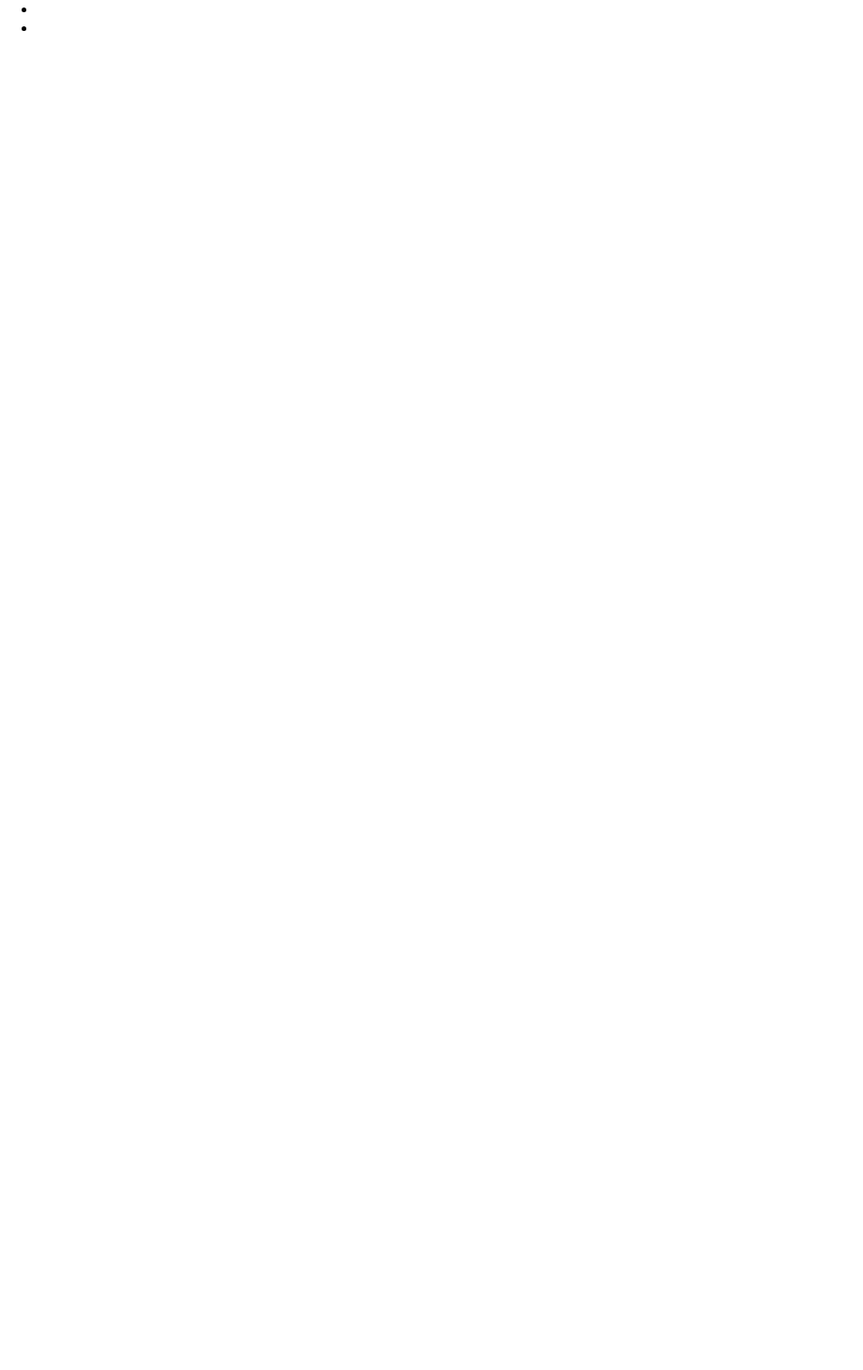
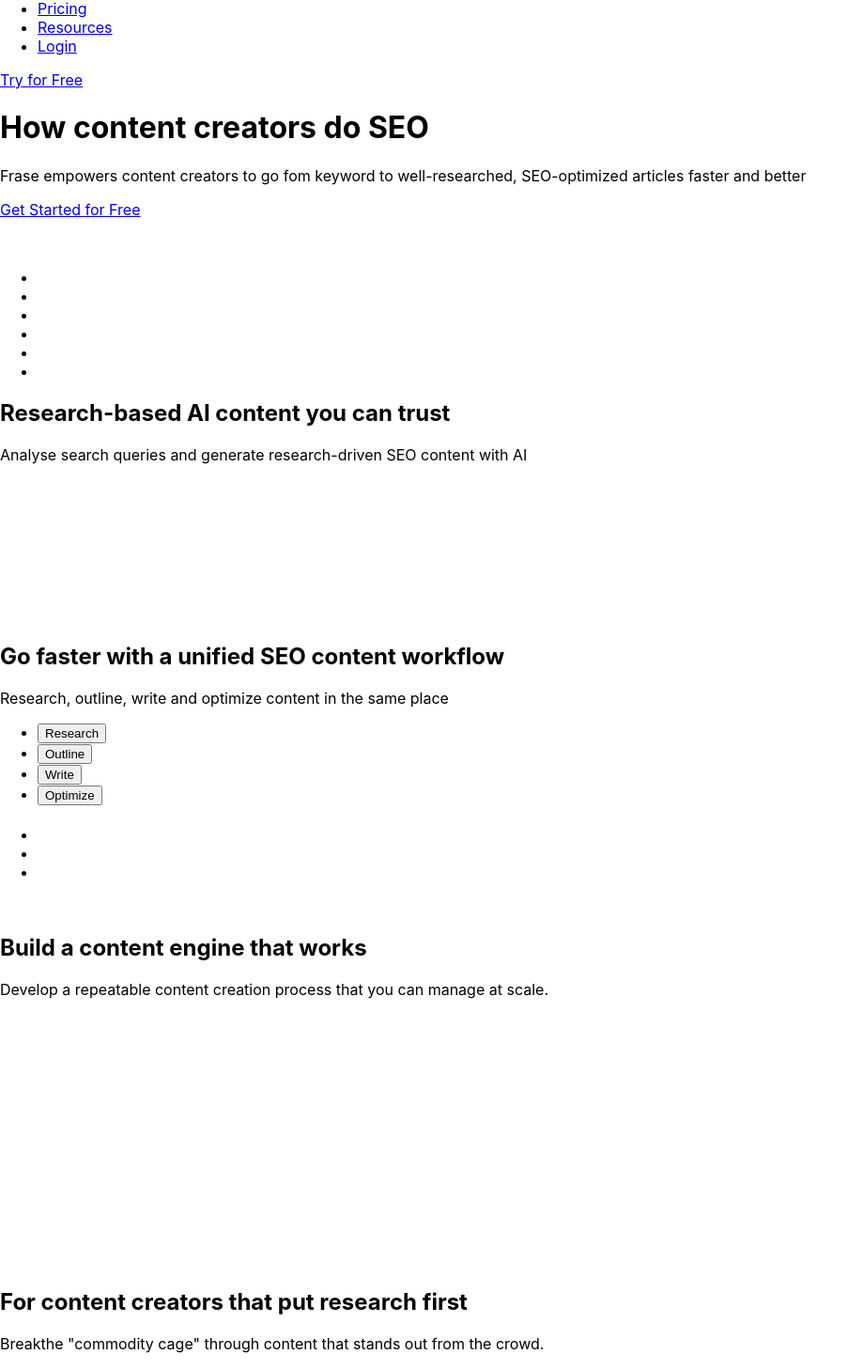
Before and after one commit to Petzlc/landing-page-clone, a JavaScript app: page / in a window 1280 px wide. Shown: the part 37-1495 px from the top of the page at 94% size, without its empty margins (0-919 px from the left). Before the commit the page ends 800 px from the top, so only its background shows below. Built offline with nearby package versions, Linux system fonts and the light colour scheme; the HTML template or start-up script is replaced by a standard one.

Commit message:
Add all the elements except for footer and main

```diff
--- a/src/App.js
+++ b/src/App.js
@@ -4,14 +4,209 @@
   return (
     <div className={styles.app}>
       <header>
+        <div>
+          <img></img>
+          <a>frase</a>
+        </div>
         <nav>
+          <ul>
+            <li>
+              <a href="/">Pricing</a>
+            </li>
+            <li>
+              <a href="/">Resources</a>{' '}
+              {/* another list appears when you hover*/}
+            </li>
+            <li>
+              <a href="/">Login</a>
+            </li>
+          </ul>
+        </nav>
+        <a href="/" class="button">
+          Try for Free
+        </a>{' '}
+        {/* hover effect, and color change after clicking */}
+      </header>
+      <div>
+        <h1>How content creators do SEO</h1>
+        <p>
+          Frase empowers content creators to go fom keyword to well-researched,
+          SEO-optimized articles faster and better
+        </p>
+        <a href="/" class="button">
+          Get Started for Free
+        </a>{' '}
+        {/* hover effect and color change after clicking */}
+        <p></p>
+      </div>
+      <div>
+        {' '}
+        {/* maybe better to put it in the <div> with h1,h2?? */}
+        <img></img>
+      </div>
+      <div>
+        <p></p>
+      </div>
+      <div>
+        {' '}
+        {/* Digitas, ptc, coursera, talkspace, merkle, career karma */}
+        <ul>
+          <li>
+            <img></img>
+          </li>
+          <li>
+            <img></img>
+          </li>
+          <li>
+            <img></img>
+          </li>
+          <li>
+            <img></img>
+          </li>
+          <li>
+            <img></img>
+          </li>
+          <li>
+            <img></img>
+          </li>
+        </ul>
+      </div>
+      <div>
+        <h2>Research-based AI content you can trust</h2>
+        <p>
+          Analyse search queries and generate research-driven SEO content with
+          AI
+        </p>
+      </div>
+      <div>
+        {' '}
+        {/* again maybe redundant to have an extra div here?? */}
+        <video></video>
+      </div>
+      <div>
+        <h2>Go faster with a unified SEO content workflow</h2>
+        <p>Research, outline, write and optimize content in the same place</p>
+      </div>
+      <div>
+        <ul>
+          {' '}
+          {/* the four buttons change 2 <div> underneath. color change when hover and after clicking */}
+          <li>
+            <button>Research</button>
+          </li>
+          <li>
+            <button>Outline</button>
+          </li>
+          <li>
+            <button>Write</button>
+          </li>
+          <li>
+            <button>Optimize</button>
+          </li>
+        </ul>
+      </div>
+      <div>
+        {' '}
+        {/* Textfields and img changing after clicking on 4 buttons above */}
+        <div>
+          <h1></h1>
+          <p></p>
           <ul>
             <li></li>
             <li></li>
             <li></li>
           </ul>
-        </nav>
-      </header>
+        </div>
+        <div>
+          <img></img>
+        </div>
+      </div>
+      <dic>
+        <h2>Build a content engine that works</h2>
+        <p>
+          Develop a repeatable content creation process that you can manage at
+          scale.
+        </p>
+      </dic>
+      <div>
+        {' '}
+        {/* Three div's in a top div with three tiny img and text underneath */}
+        <div>
+          <div>
+            <img></img>
+          </div>
+          <div>
+            <p></p>
+          </div>
+        </div>
+        <div>
+          <img></img>
+        </div>
+        <div>
+          <p></p>
+        </div>
+        <div>
+          <img></img>
+        </div>
+        <div>
+          <p></p>
+        </div>
+      </div>
+      <div>
+        {/* Three div's in a bottom div with three tiny img and text underneath */}
+        <div>
+          <div>
+            <img></img>
+          </div>
+          <div>
+            <p></p>
+          </div>
+        </div>
+        <div>
+          <img></img>
+        </div>
+        <div>
+          <p></p>
+        </div>
+        <div>
+          <img></img>
+        </div>
+        <div>
+          <p></p>
+        </div>
+      </div>
+      <div>
+        {' '}
+        {/* two textfields designed as speech-bubbles in rectangle form with pictures and names of person speaking underneath anda little triangle at the border line */}
+        <div>
+          <p></p>
+        </div>
+        <div>
+          <img></img>
+          <p></p>
+        </div>
+        <div>
+          <p></p>
+        </div>
+        <div>
+          <img></img>
+          <p></p>
+        </div>
+      </div>
+      <div>
+        <div>
+          <h2>For content creators that put research first</h2>
+          <p>
+            Breakthe "commodity cage" through content that stands out from the
+            crowd.
+          </p>
+        </div>
+        <a href="/" class="button">
+          Get Started for Free
+        </a>{' '}
+        {/* hover effect and color change after clicking */}
+      </div>
+      <footer></footer>
     </div>
   );
 }
```
